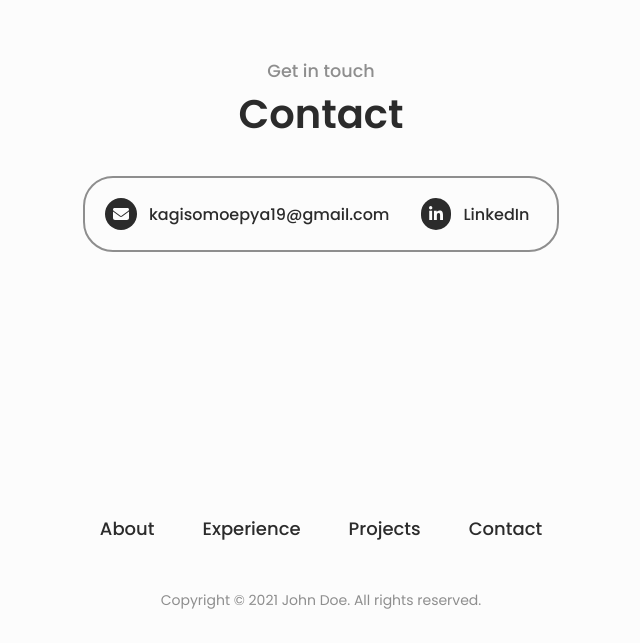
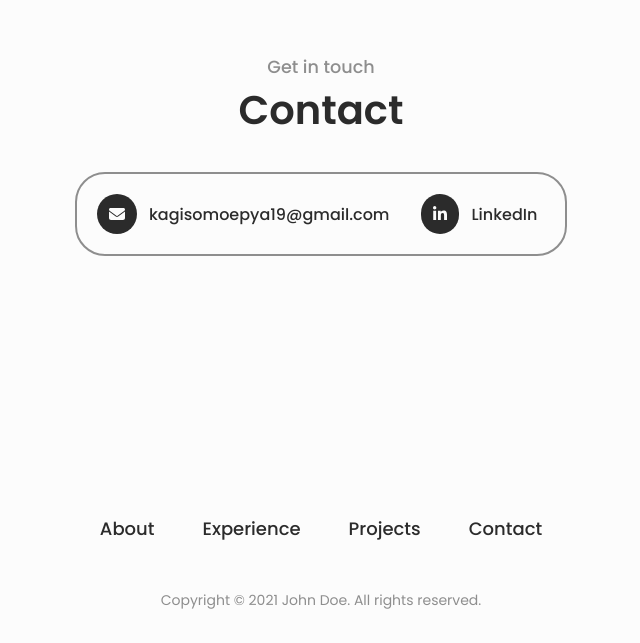
Before and after one commit to MoepyaCode/Digital-Resume-Latest, a React (Vite) app: page / in a window 1280 px wide. Shown: the part 3435-4078 px from the top of the page, without its empty margins (319-959 px from the left). Built offline with nearby package versions, Linux system fonts and the light colour scheme.

Commit message:
:art: Contact page banner icon update

```diff
--- a/src/templates/default/sections/contact/contact-banner/index.tsx
+++ b/src/templates/default/sections/contact/contact-banner/index.tsx
@@ -3,6 +3,7 @@ import Styles from './styles.module.scss'
 import { FontAwesomeIcon } from '@fortawesome/react-fontawesome'
 import { faEnvelope } from '@fortawesome/free-solid-svg-icons'
 import { faLinkedinIn } from '@fortawesome/free-brands-svg-icons'
+import { Link } from 'react-router-dom'
 
 type Props = {
   email: string,
@@ -18,12 +19,12 @@ export function ContactBanner(props: Props) {
       </Wrapper>
       <Wrapper className={Styles.ContactBanner_contactWrapper}>
         <FontAwesomeIcon icon={faLinkedinIn} />
-          <a
-            href={props.linkedIn}
+          <Link
+            to={props.linkedIn}
             target="_blank"
           >
             LinkedIn
-          </a>
+          </Link>
       </Wrapper>
     </Wrapper>
   )
--- a/src/templates/default/sections/contact/contact-banner/styles.module.scss
+++ b/src/templates/default/sections/contact/contact-banner/styles.module.scss
@@ -9,7 +9,7 @@
     border: 2px solid $secondary-color;
     padding: 1.25rem;
     border-radius: 30px;
-    width: min(27rem, 80%);
+    width: min(28rem, 80%);
 
     &_contactWrapper {
         display: flex;
@@ -22,7 +22,7 @@
             color: $background-color;
             font-size: 1rem;
             background-color: $primary-color;
-            padding: 0.5rem;
+            padding: 0.75rem;
             border-radius: 30px;
         }
 
```
